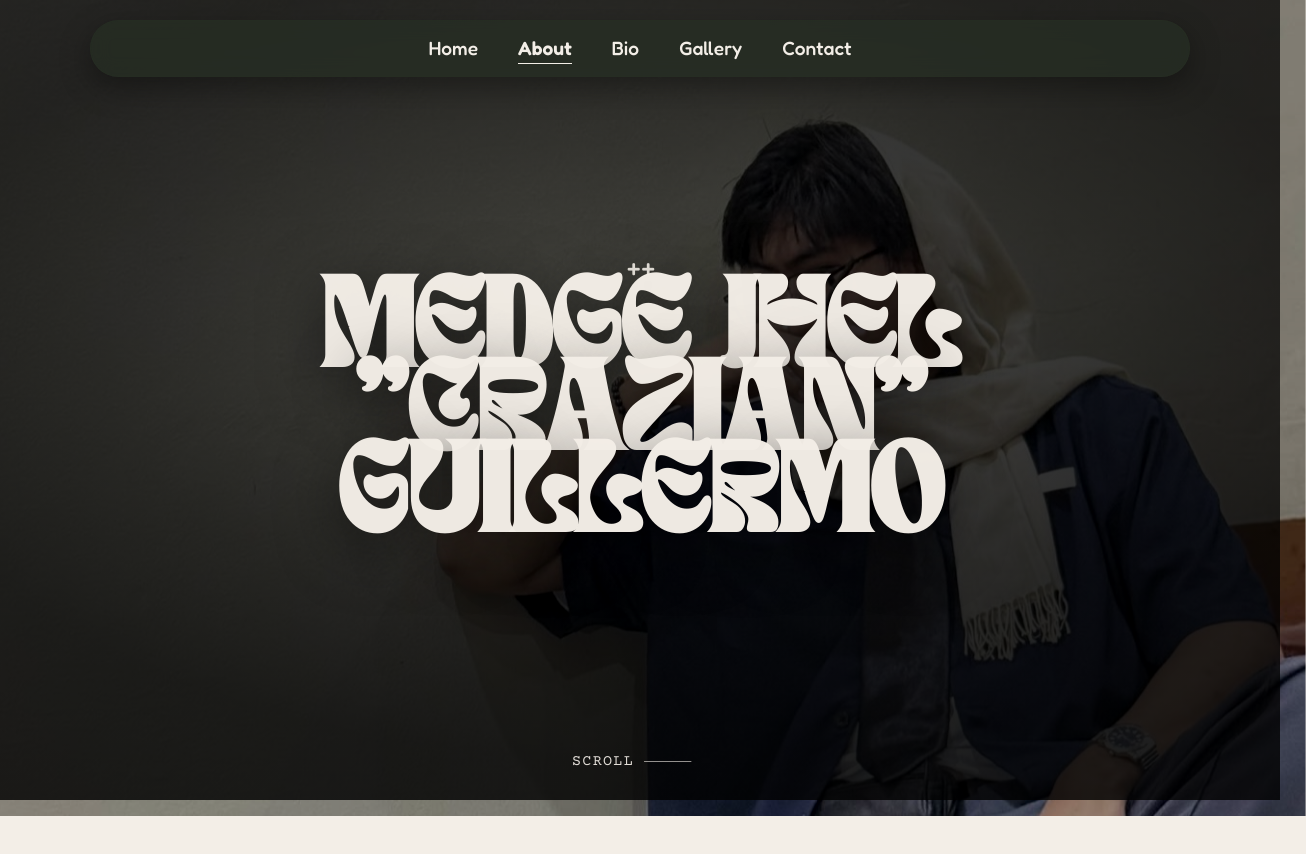
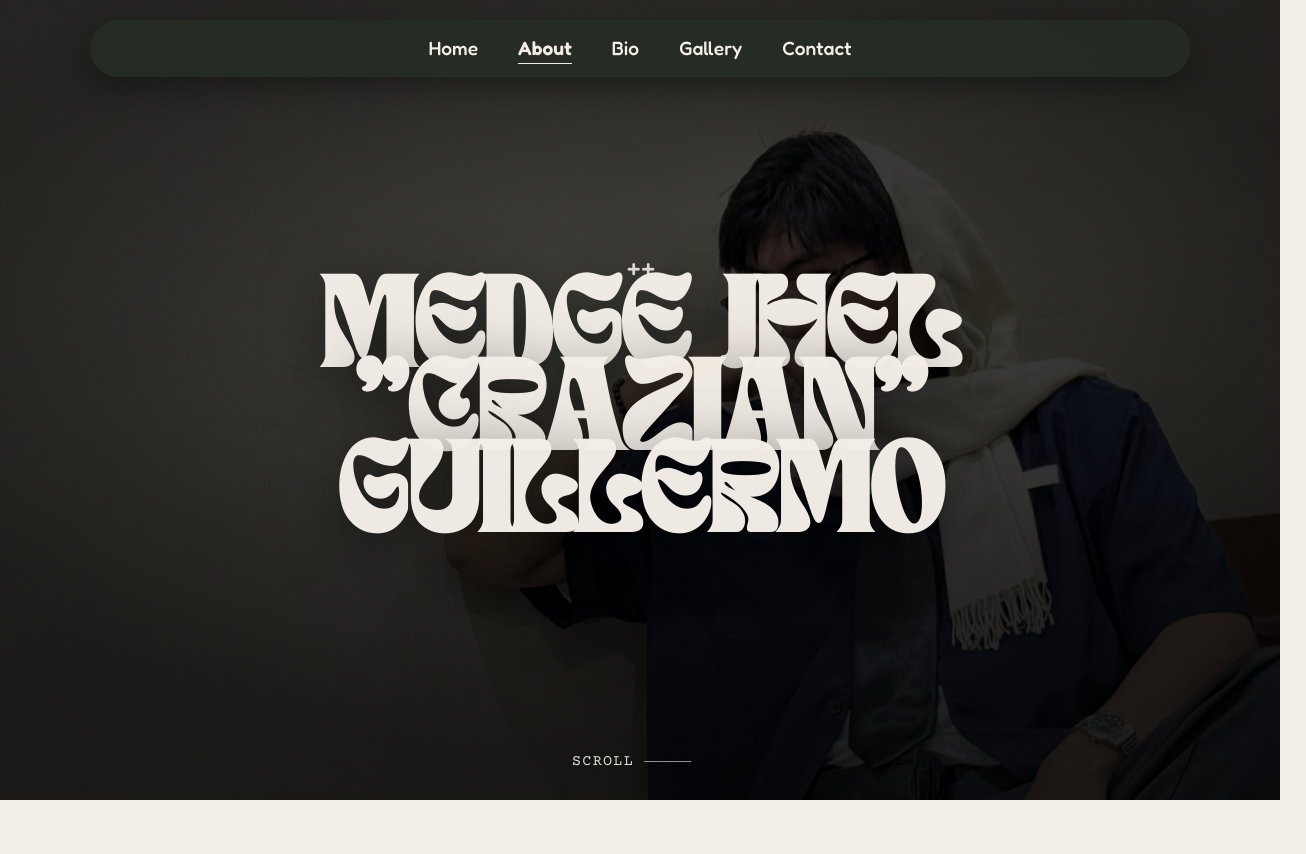
Before and after one commit to CRAEZIAN/Guillermo, a plain HTML site: page about.html in a window 1280 px wide. Shown: the top 854 px of the page, 1306 px wide, since content can reach past the window. Drawn offline with Linux system fonts and the light colour scheme; files whose address does not match are found by name.

Commit message:
Update aboutme.css

```diff
--- a/aboutme.css
+++ b/aboutme.css
@@ -1557,7 +1557,7 @@ body.page-about {
   /* IMPORTANT: update the path if your file is in a different folder */
   background: url('aboutme.jpg') center / cover no-repeat;
 
-  transform: scale(1.04);
+  transform: scale(1.0);
   filter: brightness(0.6) contrast(1.05);
 }
 
```
